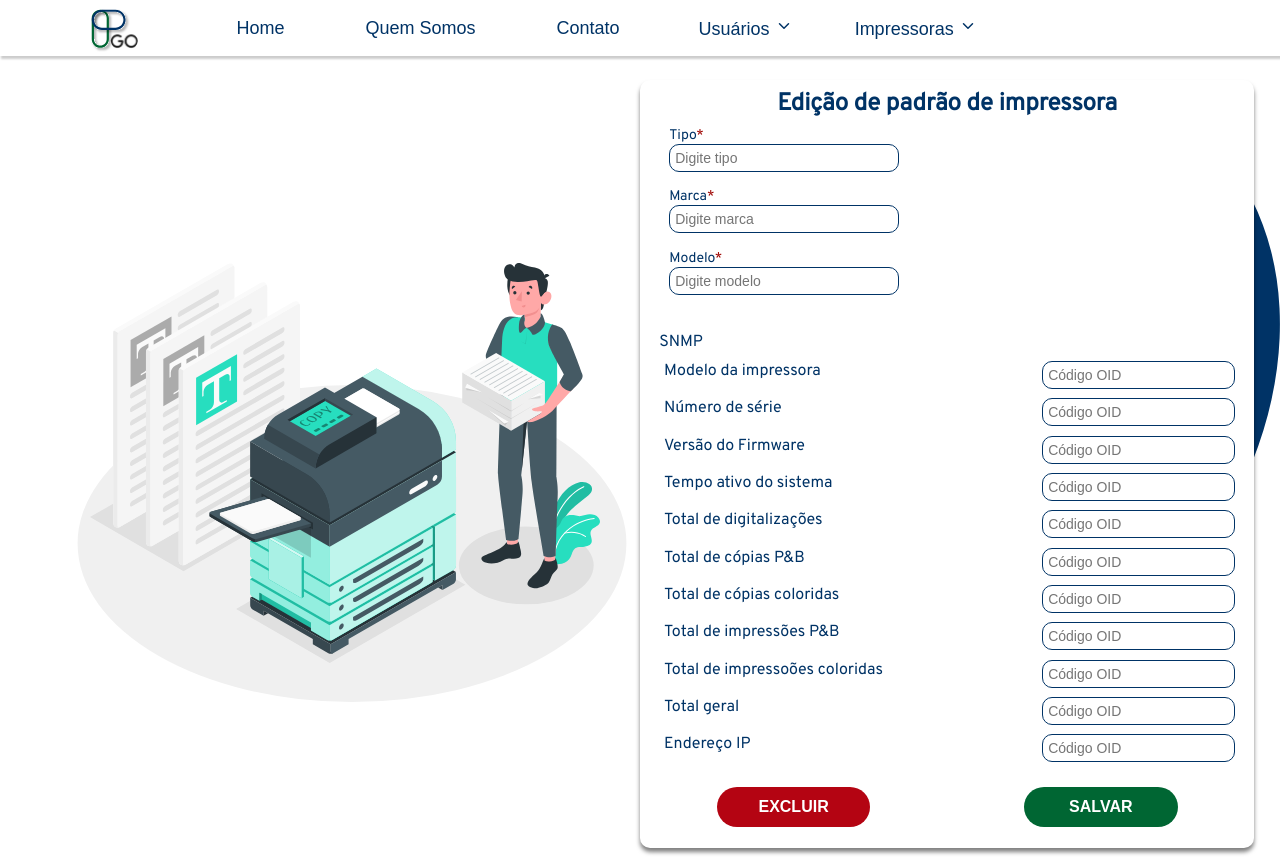
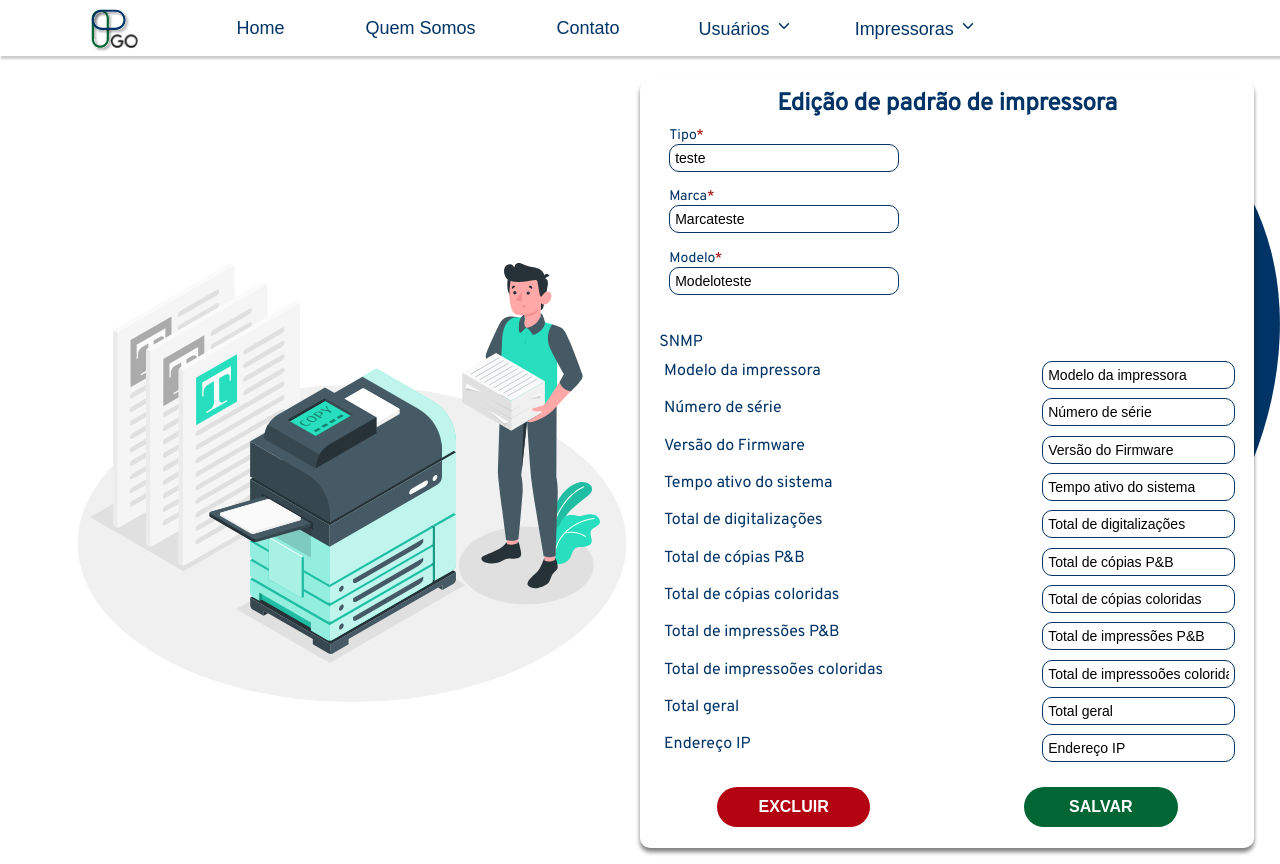
Before and after one commit to fga-eps-mds/2023.2-PrintGo-FrontEnd, a React (Create React App) app: page /editarPadrao in a window 1280 px wide. Built offline with nearby package versions, Linux system fonts and the light colour scheme; no server answers.

Commit message:
:racehorse:(#165) receber objeto na edicao pattern

```diff
--- a/src/components/forms/EditPatternForm.js
+++ b/src/components/forms/EditPatternForm.js
@@ -1,14 +1,35 @@
 import { yupResolver } from "@hookform/resolvers/yup";
-import React from "react";
+import React, { useEffect } from "react";
 import { useForm } from "react-hook-form";
 import * as yup from "yup";
 import "../../style/components/printerPatternForm.css";
 import elipse6 from "../../assets/elipse6.svg";
+import userEvent from "@testing-library/user-event";
 
 const fieldLabels = {
   tipo: "Tipo",
   marca: "Marca",
   modelo: "Modelo",
+  snmp: {
+    modeloImpressora: "Modelo da impressora",
+    numeroSerie: "Número de série",
+    versaoFirmware: "Versão do Firmware",
+    tempoAtivo: "Tempo ativo do sistema",
+    totalDigitalizacoes: "Total de digitalizações",
+    totalCopiasPB: "Total de cópias P&B",
+    totalCopiasColorido: "Total de cópias coloridas",
+    totalImpressoesPB: "Total de impressões P&B",
+    totalImpressoesColorido: "Total de impressoões coloridas",
+    totalGeral: "Total geral",
+    enderecoIP: "Endereço IP",
+  },
+};
+
+
+const testObject = {
+  tipo: "teste",
+  marca: "Marcateste",
+  modelo: "Modeloteste",
   snmp: {
     modeloImpressora: "Modelo da impressora",
     numeroSerie: "Número de série",
@@ -72,6 +93,7 @@ export default function EditPatternForm() {
   const {
     register,
     handleSubmit,
+    setValue,
     formState: { errors, isValid },
     reset,
   } = useForm({
@@ -84,6 +106,12 @@ export default function EditPatternForm() {
 
     reset();
   };
+
+  useEffect(() => {
+    Object.entries(testObject).forEach(([key, value]) => {
+      setValue(key, value);
+    });
+  }, [setValue]);
 
   return (
     <div id="printer-pattern-signup-card">
@@ -100,7 +128,6 @@ export default function EditPatternForm() {
                   </label>
                   <input
                     {...register(field)}
-                    //style={{ width: '200px'}}  // Adjust the width as needed
                     placeholder={`Digite ${fieldLabels[field].toLowerCase()}`}
                   />
                   <span>{errors[field]?.message}</span>
```
